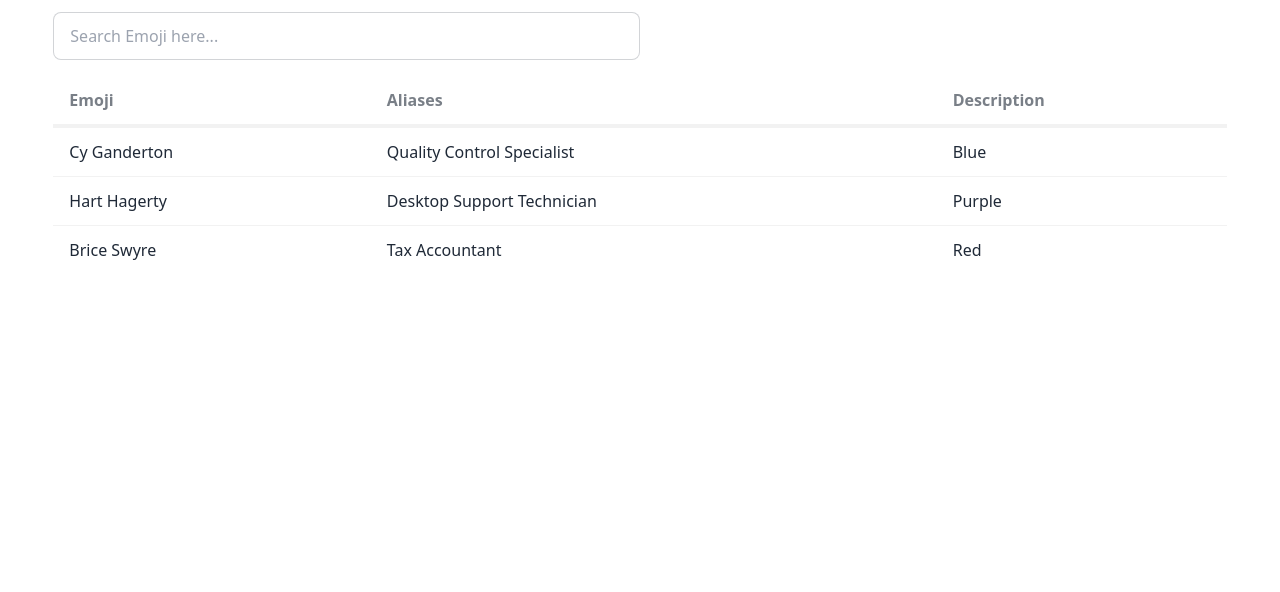
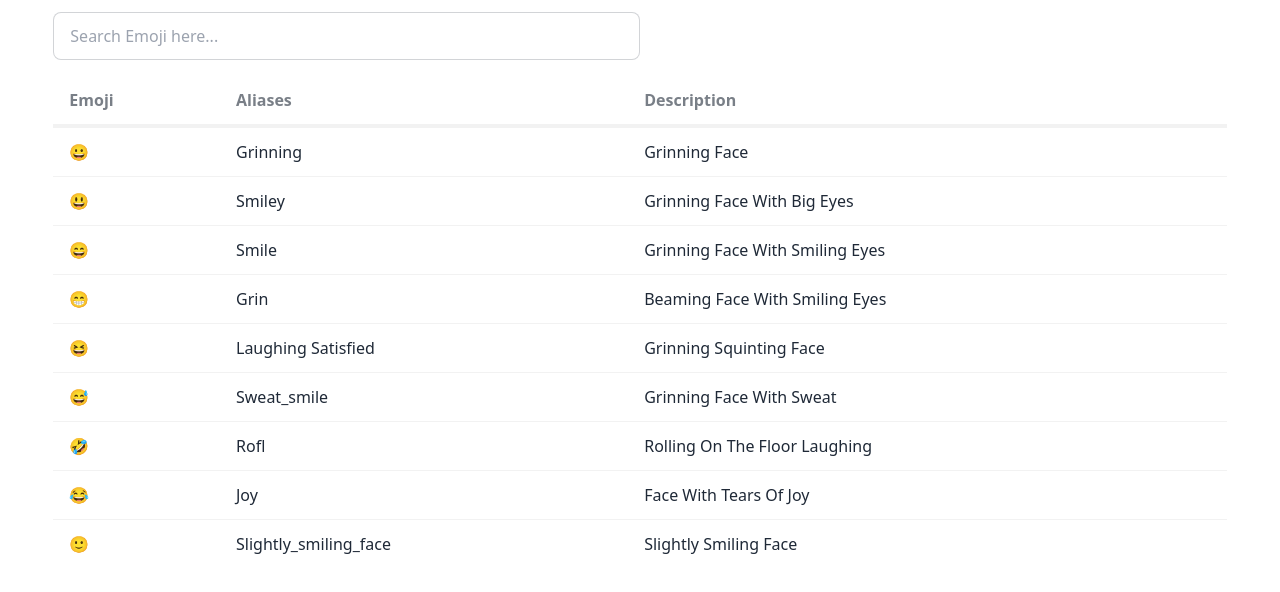
Before and after one commit to saifulislam05/search-emoji, a website: page index.html in a window 1280 px wide. Shown: the part 56-648 px from the top of the page. Drawn offline with Linux system fonts and the light colour scheme.

Commit message:
project done v1

```diff
--- a/index.html
+++ b/index.html
@@ -64,24 +64,7 @@
             </tr>
           </thead>
           <tbody id="table_body" class="text-base">
-            <!-- row 1 -->
-            <tr>
-              <td>Cy Ganderton</td>
-              <td>Quality Control Specialist</td>
-              <td>Blue</td>
-            </tr>
-            <!-- row 2 -->
-            <tr>
-              <td>Hart Hagerty</td>
-              <td>Desktop Support Technician</td>
-              <td>Purple</td>
-            </tr>
-            <!-- row 3 -->
-            <tr>
-              <td>Brice Swyre</td>
-              <td>Tax Accountant</td>
-              <td>Red</td>
-            </tr>
+            <!-- table row will come dynamically -->
           </tbody>
         </table>
       </div>
--- a/script.js
+++ b/script.js
@@ -0,0 +1,163 @@
+const list = [
+    {
+      "emoji": "😀"
+    , "description": "grinning face"
+    , "category": "Smileys & Emotion"
+    , "aliases": [
+        "grinning"
+      ]
+    , "tags": [
+        "smile"
+      , "happy"
+      ]
+    , "unicode_version": "6.1"
+    , "ios_version": "6.0"
+    }
+  , {
+      "emoji": "😃"
+    , "description": "grinning face with big eyes"
+    , "category": "Smileys & Emotion"
+    , "aliases": [
+        "smiley"
+      ]
+    , "tags": [
+        "happy"
+      , "joy"
+      , "haha"
+      ]
+    , "unicode_version": "6.0"
+    , "ios_version": "6.0"
+    }
+  , {
+      "emoji": "😄"
+    , "description": "grinning face with smiling eyes"
+    , "category": "Smileys & Emotion"
+    , "aliases": [
+        "smile"
+      ]
+    , "tags": [
+        "happy"
+      , "joy"
+      , "laugh"
+      , "pleased"
+      ]
+    , "unicode_version": "6.0"
+    , "ios_version": "6.0"
+    }
+  , {
+      "emoji": "😁"
+    , "description": "beaming face with smiling eyes"
+    , "category": "Smileys & Emotion"
+    , "aliases": [
+        "grin"
+      ]
+    , "tags": [
+      ]
+    , "unicode_version": "6.0"
+    , "ios_version": "6.0"
+    }
+  , {
+      "emoji": "😆"
+    , "description": "grinning squinting face"
+    , "category": "Smileys & Emotion"
+    , "aliases": [
+        "laughing"
+      , "satisfied"
+      ]
+    , "tags": [
+        "happy"
+      , "haha"
+      ]
+    , "unicode_version": "6.0"
+    , "ios_version": "6.0"
+    }
+  , {
+      "emoji": "😅"
+    , "description": "grinning face with sweat"
+    , "category": "Smileys & Emotion"
+    , "aliases": [
+        "sweat_smile"
+      ]
+    , "tags": [
+        "hot"
+      ]
+    , "unicode_version": "6.0"
+    , "ios_version": "6.0"
+    }
+  , {
+      "emoji": "🤣"
+    , "description": "rolling on the floor laughing"
+    , "category": "Smileys & Emotion"
+    , "aliases": [
+        "rofl"
+      ]
+    , "tags": [
+        "lol"
+      , "laughing"
+      ]
+    , "unicode_version": "9.0"
+    , "ios_version": "10.2"
+    }
+  , {
+      "emoji": "😂"
+    , "description": "face with tears of joy"
+    , "category": "Smileys & Emotion"
+    , "aliases": [
+        "joy"
+      ]
+    , "tags": [
+        "tears"
+      ]
+    , "unicode_version": "6.0"
+    , "ios_version": "6.0"
+    }
+  , {
+      "emoji": "🙂"
+    , "description": "slightly smiling face"
+    , "category": "Smileys & Emotion"
+    , "aliases": [
+        "slightly_smiling_face"
+      ]
+    , "tags": [
+      ]
+    , "unicode_version": "7.0"
+    , "ios_version": "9.1"
+  }
+]
+
+const input_box = document.getElementById("input_box");
+const table_body = document.getElementById("table_body");
+
+document.addEventListener('DOMContentLoaded', () => {
+	renderUi(list);
+})
+
+function renderUi(list) {
+  table_body.innerHTML = "";
+  list.forEach(emoji => {
+    let aliases=emoji.aliases.join(" ")
+    table_body.innerHTML += `<tr class="capitalize">
+              <td>${emoji.emoji}</td>
+              <td>${aliases}</td>
+              <td>${emoji.description}</td>
+            </tr>`;
+  })
+}
+
+input_box.addEventListener("input", filterByInput);
+
+function filterByInput(e) {
+  const inputValue = e.target.value.toLowerCase();
+  const filteredItems = filterList(list, inputValue);
+  renderUi(filteredItems);
+}
+
+function filterList(list, inputValue) {
+  return list.filter((emoji) => {
+    const searchTerms = [
+      emoji.aliases.join(" ").toLowerCase(),
+      emoji.description.toLowerCase()
+    ];
+    return searchTerms.some((term) => term.includes(inputValue));
+  });
+}
```
